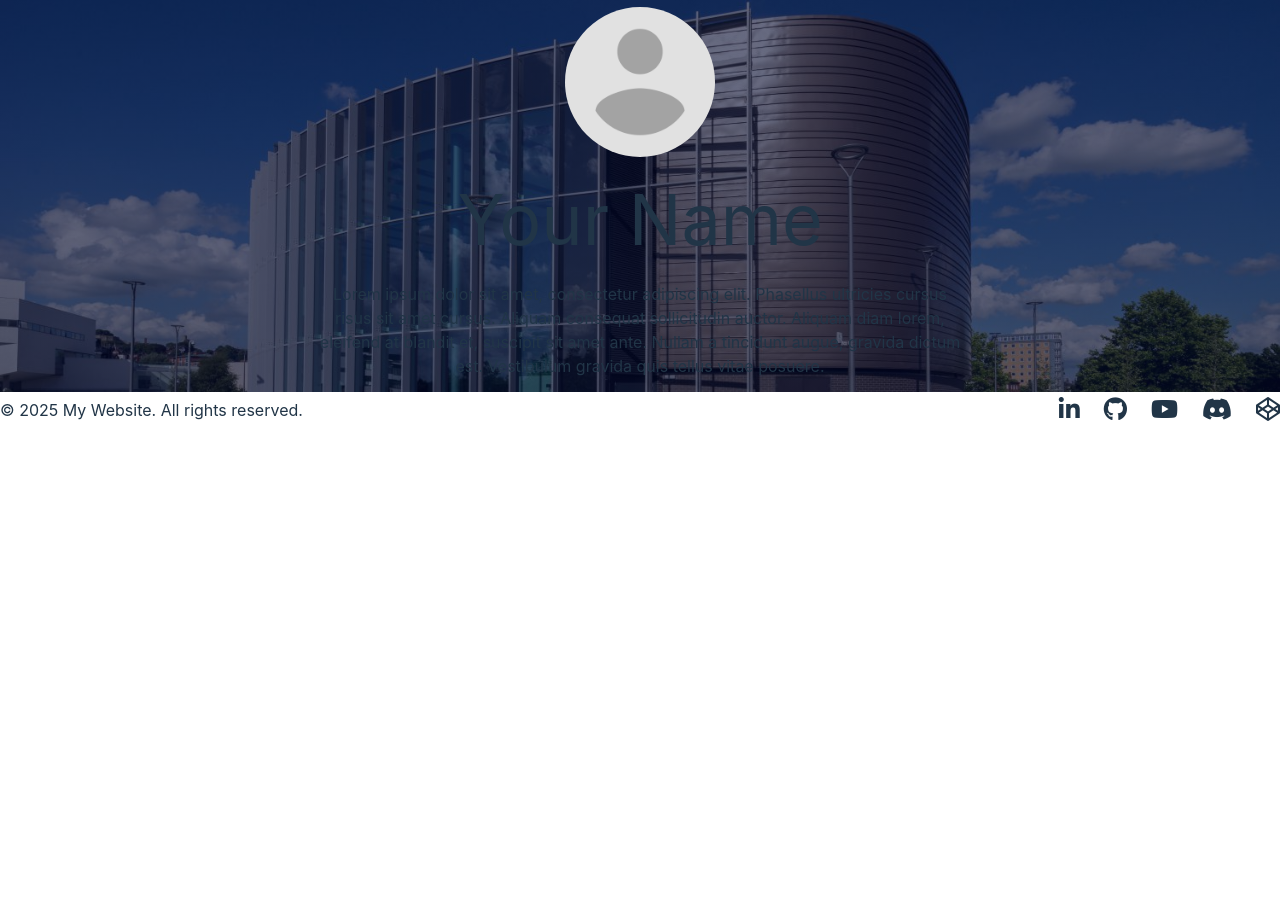
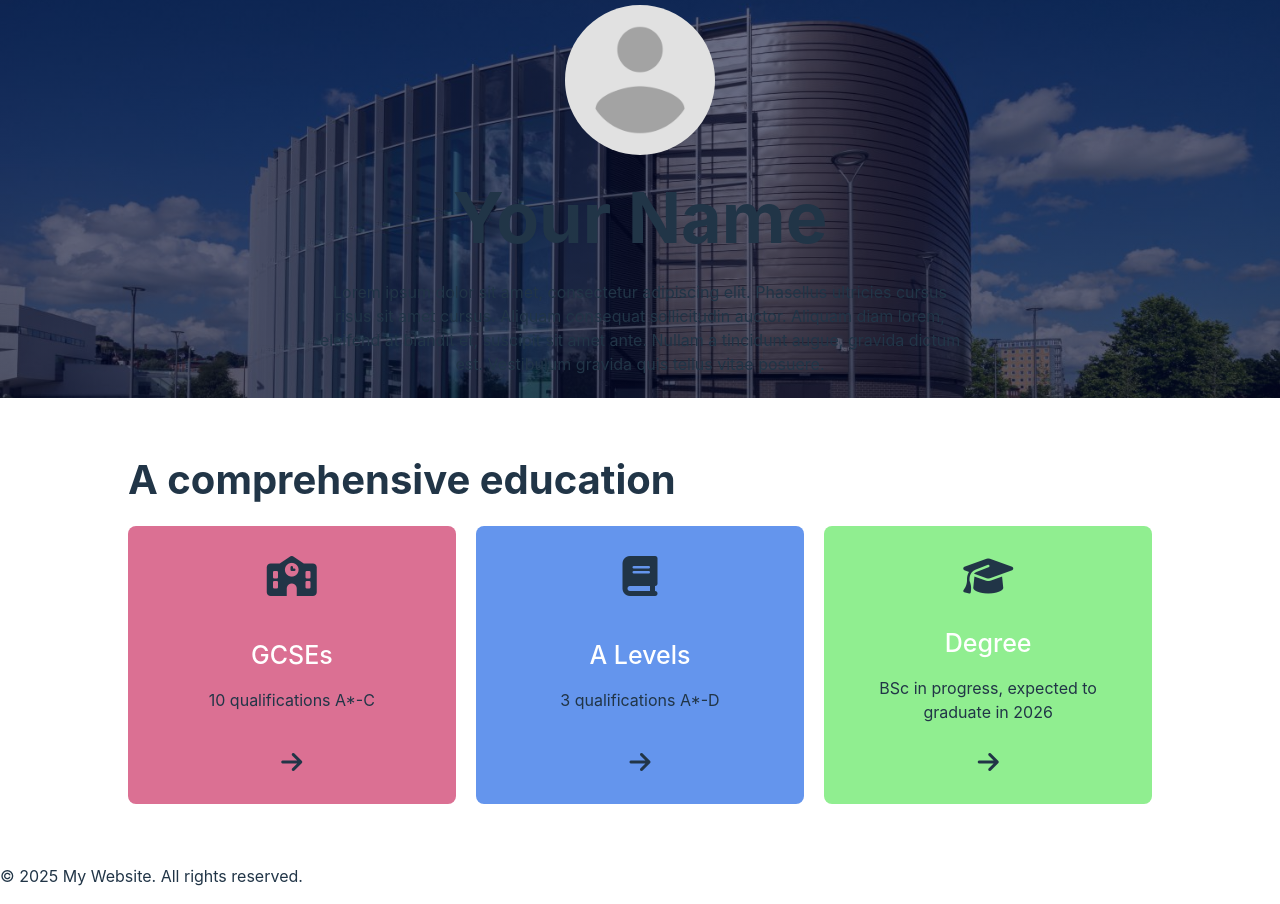
Before and after one commit to httpspenguin/css-website-template, a React (Vite) app: page / in a window 1280 px wide. Shown: the part 167-1071 px from the top of the page. Before the commit the page ends 800 px from the top, so only its background shows below. Built offline with nearby package versions, Linux system fonts and the light colour scheme.

Commit message:
card row block (set actual colours at some point)

```diff
--- /dev/null
+++ b/src/assets/styles/page_elements/element_card-row.css
@@ -0,0 +1,85 @@
+.card-row {
+    margin: 0 auto;
+    max-width: 80%;
+    padding: 60px 0;
+}
+
+.card-row__card-wrapper {
+    display: flex;
+    flex-wrap: wrap;
+    justify-content: space-between;
+}
+
+.card-row__card {
+    border-radius: 8px;
+    display: flex;
+    flex-direction: column;
+    justify-content: space-between;
+    position: relative;
+    width: 32%;
+}
+
+.card-row__card:nth-of-type(3n + 1) {
+    background-color: palevioletred;
+}
+
+.card-row__card:nth-of-type(3n + 2) {
+    background-color: cornflowerblue;
+}
+
+.card-row__card:nth-of-type(3n + 3) {
+    background-color: lightgreen;
+}
+
+.card-row__card-header, .card-row__card-body, .card-row__card-footer {
+    display: flex;
+    flex-direction: column;
+    justify-content: center;
+    align-items: center;
+}
+
+.card-row__card-header {
+    padding: 30px 0 0;
+}
+
+.card-row__card-body {
+    padding: 10px 30px;
+}
+
+.card-row__card-footer {
+    padding: 0 0 30px;
+}
+
+.card-row__card-text {
+    text-align: center;
+}
+
+.card-row__card-icon {
+    font-size: 40px;
+    margin-bottom: 24px;
+    transition: all 300ms cubic-bezier(0, .1, .33, .99);
+}
+
+.card-row__card-arrow {
+    font-size: 24px;
+    transition: all 300ms cubic-bezier(0, .1, .33, .99);
+}
+
+.card-row__card:hover .card-row__card-icon {
+    transform: scale(1.2);
+}
+
+.card-row__card:hover .card-row__card-arrow {
+    transform: translateX(8px);
+}
+
+@media (max-width: 768px) {
+    .card-row {
+        padding: 30px 0;
+    }
+
+    .card-row__card {
+        margin-bottom: 24px;
+        width: 100%;
+    }
+}
--- a/src/assets/styles/page_elements/element_home-hero.css
+++ b/src/assets/styles/page_elements/element_home-hero.css
@@ -19,11 +19,6 @@
     width: 150px;
 }
 
-.home-hero__hero-title {
-    font-size: 70px;
-    margin-bottom: 24px;
-}
-
 .home-hero__hero-text {
     width: 60%;
 }
@@ -39,11 +34,6 @@
         width: 75px;
     }
 
-    .home-hero__hero-title {
-        font-size: 50px;
-        margin-bottom: 16px;
-    }
-
     .home-hero__hero-text {
         width: 90%;
     }
--- /dev/null
+++ b/src/components/page_elements/element_card-row.jsx
@@ -0,0 +1,38 @@
+import PropTypes from "prop-types";
+
+
+const CardRow = ({ title }) => {
+    const cards = [
+        { icon: 'fa-solid fa-school', title: 'GCSEs', text: '10 qualifications A*-C', link: '/education', anchor: 'gcses' },
+        { icon: 'fa-solid fa-book', title: 'A Levels', text: '3 qualifications A*-D', link: '/education', anchor: 'alevels' },
+        { icon: 'fa-solid fa-graduation-cap', title: 'Degree', text: 'BSc in progress, expected to graduate in 2026', link: '/education', anchor: 'bachelors' },
+    ];
+
+    return (
+        <section className="card-row">
+            <h2>{title}</h2>
+            <div className="card-row__card-wrapper">
+                {cards.map((item) => (
+                    <div key={item.title} className="card-row__card">
+                        <div className="card-row__card-header">
+                            <i className={`${item.icon} card-row__card-icon`}></i>
+                        </div>
+                        <div className="card-row__card-body">
+                            <h3 className="card-row__card-title"><a className="card-row__card-link full-card-click" href={`${item.link}#${item.anchor}`}>{item.title}</a></h3>
+                            <p className="card-row__card-text">{item.text}</p>
+                        </div>
+                        <div className="card-row__card-footer">
+                            <i className="fa-solid fa-arrow-right card-row__card-arrow"></i>
+                        </div>
+                    </div>
+                ))}
+            </div>
+        </section>
+    );
+}
+
+CardRow.propTypes = {
+    title: PropTypes.string.isRequired
+};
+
+export default CardRow;
--- a/src/index.css
+++ b/src/index.css
@@ -1,3 +1,6 @@
+@import './assets/styles/page_elements/element_home-hero.css';
+@import './assets/styles/page_elements/element_card-row.css';
+
 :root {
   font-family: Inter, system-ui, Avenir, Helvetica, Arial, sans-serif;
   line-height: 1.5;
@@ -13,27 +16,76 @@
   -moz-osx-font-smoothing: grayscale;
 }
 
-a {
-  font-weight: 500;
-  color: #646cff;
-  text-decoration: inherit;
-}
-a:hover {
-  color: #76aee2;
-}
-
 body {
   margin: 0;
   display: flex;
-  /*place-items: center;*/
   min-width: 320px;
   min-height: 100vh;
 }
 
+/* Headings & Paragraphs */
+h1, h2, h3, h4, h5, h6 {
+  line-height: 1.1;
+  margin-top: 0;
+}
+
 h1 {
-  font-size: 3.2em;
-  line-height: 1.1;
+  font-size: 70px;
+  margin-bottom: 24px;
 }
+
+h2 {
+  font-size: 40px;
+  margin-bottom: 24px;
+}
+
+h3 {
+  font-size: 25px;
+  margin-bottom: 18px;
+}
+
+p {
+  margin-top: 0;
+}
+
+@media (max-width: 768px) {
+  h1 {
+    font-size: 50px;
+    margin-bottom: 16px;
+  }
+
+  h2 {
+    font-size: 30px;
+  }
+
+  h3 {
+    font-size: 22px;
+  }
+}
+
+/* Links */
+a {
+  font-weight: 500;
+  /*color: #646cff;*/
+  color: #ffffff;
+  text-decoration: inherit;
+}
+
+a:hover {
+  color: #76aee2;
+  /*color: #747bff;*/
+}
+
+a.full-card-click:after {
+  position: absolute;
+  top: 0;
+  bottom: 0;
+  left: 0;
+  right: 0;
+  content: "";
+}
+
+
 
 button {
   border-radius: 8px;
@@ -59,14 +111,12 @@ button:focus-visible {
     color: #213547;
     background-color: #ffffff;
   }
-  a:hover {
-    color: #747bff;
-  }
+
   button {
     background-color: #f9f9f9;
   }
 }
 
-@tailwind base;
-@tailwind components;
-@tailwind utilities;
+/*@tailwind base;*/
+/*@tailwind components;*/
+/*@tailwind utilities;*/
--- a/src/pages/home.jsx
+++ b/src/pages/home.jsx
@@ -1,6 +1,7 @@
 import { useEffect } from "react";
 import PropTypes from "prop-types";
 import HomeHero from "../components/page_elements/element_home-hero.jsx";
+import CardRow from "../components/page_elements/element_card-row.jsx";
 
 export default function Home({ setTitle }) {
     useEffect(() => {
@@ -11,6 +12,7 @@ export default function Home({ setTitle }) {
     return (
         <>
             <HomeHero title="Your Name" />
+            <CardRow title="A comprehensive education" />
         </>
     )
 }
```
